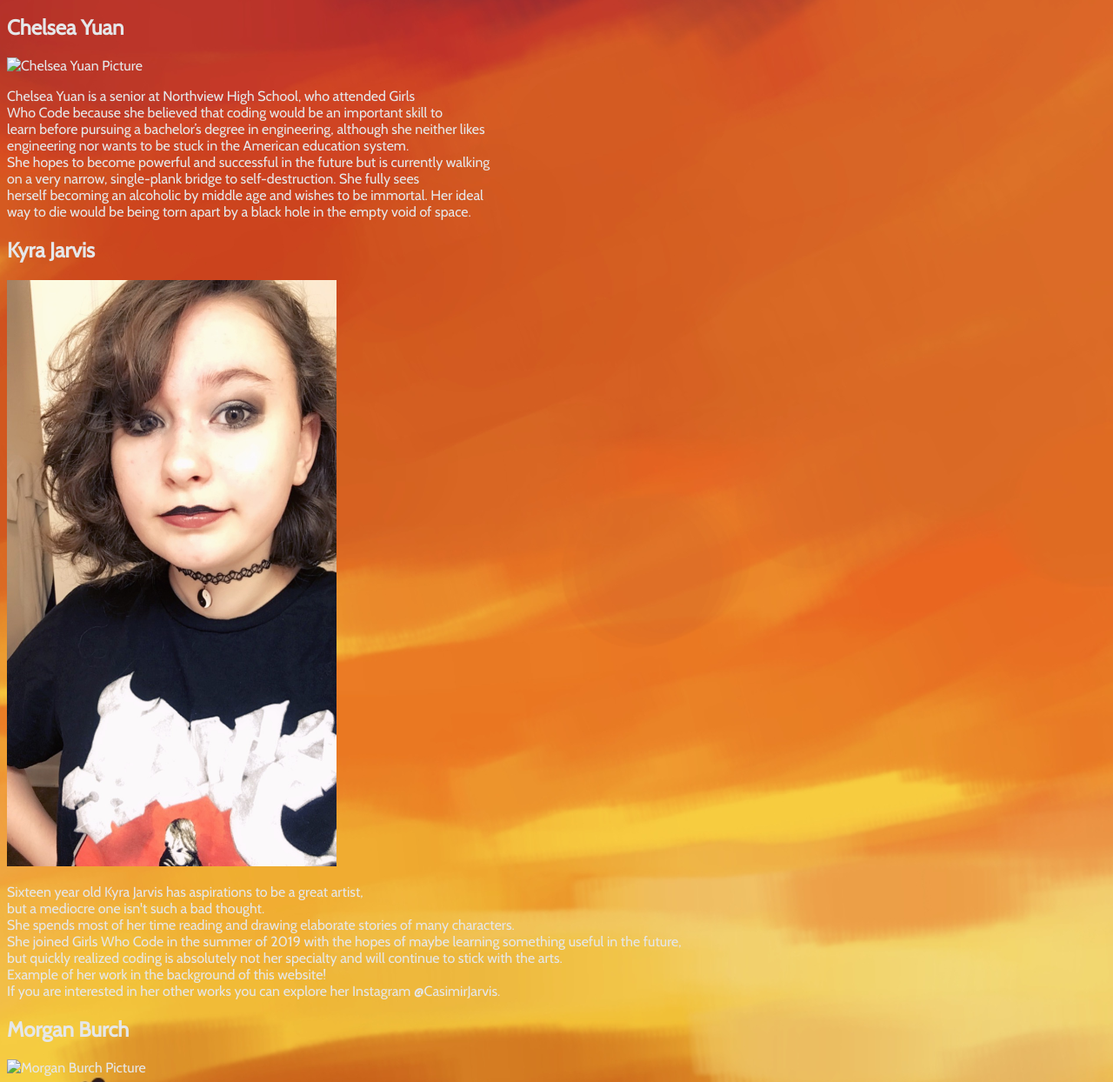
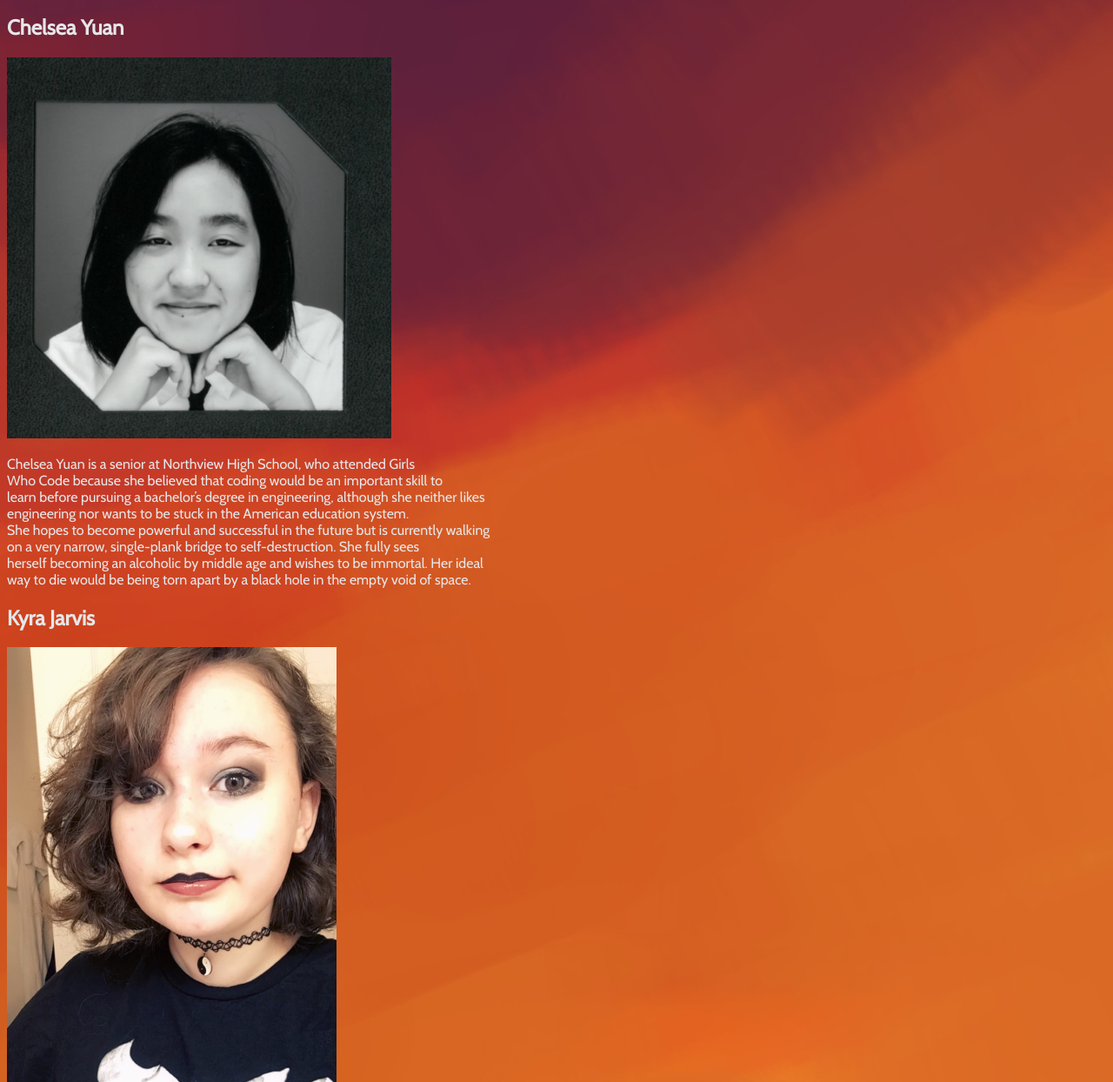
Before and after one commit to seaynhs/seaynhs.github.io, a plain HTML site: page GWC_SIP_AboutUsPage.html in a window 1280 px wide. Shown: the part 936-2180 px from the top of the page at 87% size. Drawn offline with Linux system fonts and the light colour scheme.

Commit message:
Update GWC_SIP_AboutUsPage.html

```diff
--- a/GWC_SIP_AboutUsPage.html
+++ b/GWC_SIP_AboutUsPage.html
@@ -28,7 +28,7 @@
       adorable cats sleeping in her lap.</p>
     <p>   </p>
     <h2>Chelsea Yuan</h2>
-    <img id = "cy" src="ChelseaYuanBioPic.jpg" alt="Chelsea Yuan Picture">
+    <img id = "cy" src="ChelseaYuanBioPic.PNG" alt="Chelsea Yuan Picture">
     <p>Chelsea Yuan is a senior at Northview High School, who attended Girls<br>
       Who Code because she believed that coding would be an important skill to <br>
       learn before pursuing a bachelor’s degree in engineering, although she neither likes<br>
@@ -49,7 +49,7 @@
       If you are interested in her other works you can explore her Instagram @CasimirJarvis.</p>
     <p>   </p>
     <h2>Morgan Burch</h2>
-    <img src="MorganBurchBioPic.jpg" alt="Morgan Burch Picture">
+    <img src="MorganBurchBioPic.PNG" alt="Morgan Burch Picture">
     <p>Morgan Burch is seventeen year old Atlanta resident who helped create this project <br>
       because of her passion for technology, new languages, and the importance of accessibility. <br>
       For god knows what reason, despite having a background in film, television, and voice over, <br>
```
